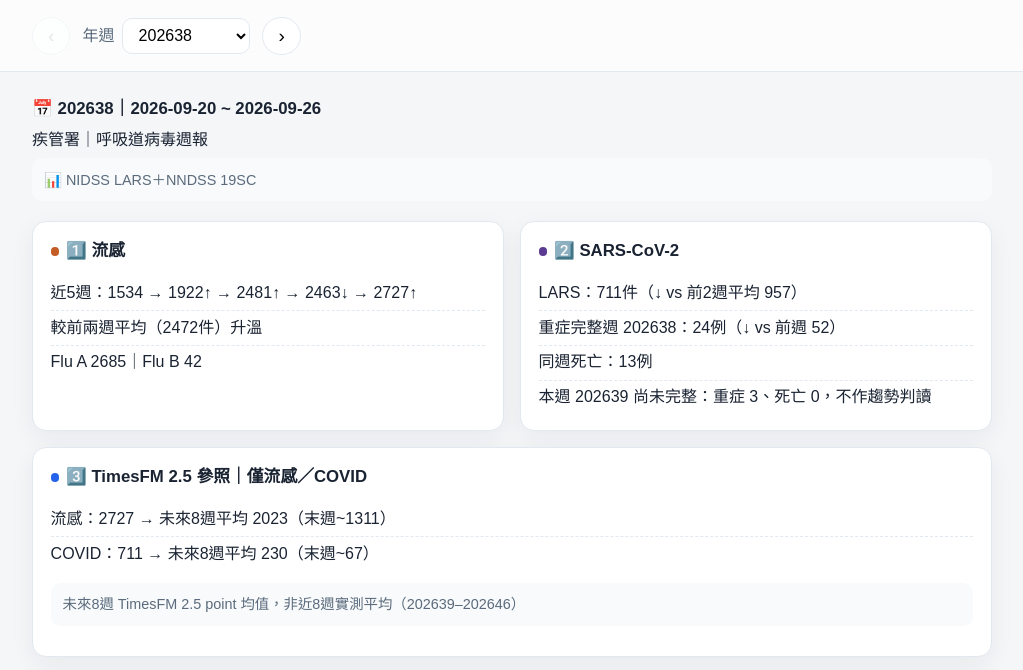
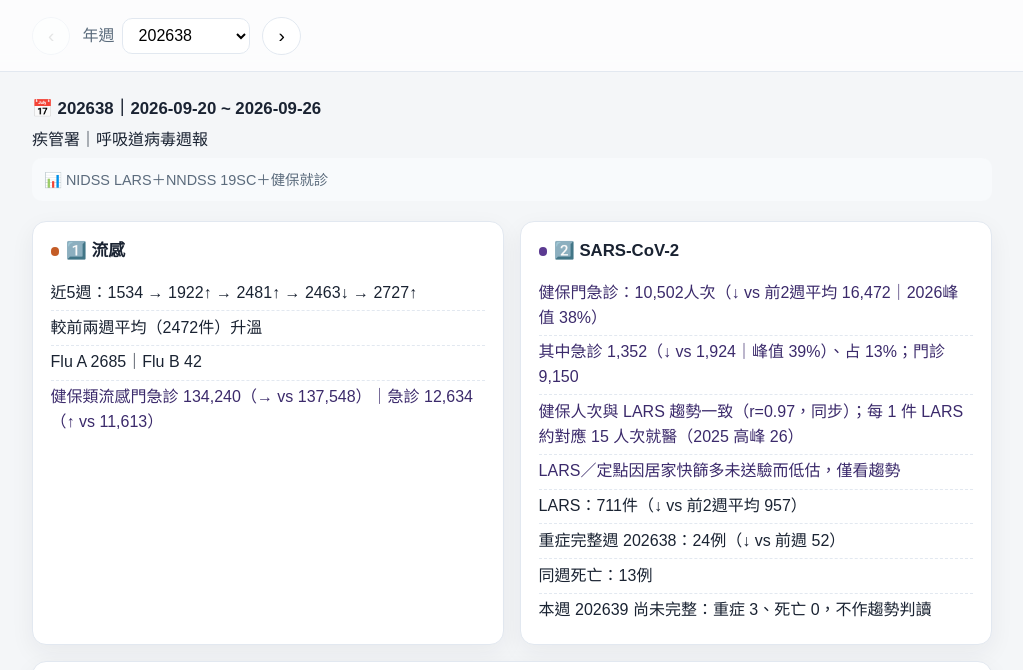
Before and after one commit to idnerdtw/nidss-weekly-viewer, a plain HTML site: page index.html in a window 1280 px wide. Shown: the part 165-835 px from the top of the page, without its empty margins (128-1151 px from the left). Drawn offline with Linux system fonts and the light colour scheme.

Commit message:
Week 202638: add NHIA 健保門急診/急診 lines + NHIA vs LARS chart; viewer shows third chart and 健保就診 link

```diff
--- a/css/style.css
+++ b/css/style.css
@@ -104,3 +104,4 @@ main { padding: 1.5rem 0 3rem; }
   white-space: pre-wrap; font-family: ui-monospace, SFMono-Regular, Menlo, monospace;
   font-size: 0.82rem; color: #334155; margin: 0.75rem 0 0;
 }
+.kv li.nhia { color: #3b2a6b; }
--- a/data/weeks/202638.json
+++ b/data/weeks/202638.json
@@ -3,7 +3,7 @@
   "date_start": "2026-09-20",
   "date_end": "2026-09-26",
   "title": "疾管署｜呼吸道病毒週報",
-  "sources": "NIDSS LARS＋NNDSS 19SC",
+  "sources": "NIDSS LARS＋NNDSS 19SC＋健保就診",
   "influenza": {
     "last5": [
       1534,
@@ -73,11 +73,201 @@
   "clinical": "流感近週持續升溫且以 A 型為主，門急診呼吸道病人宜提高流感快篩與抗病毒藥物警覺；COVID 陽性與重症同週回落，但死亡仍有 13 例，高風險族群疫苗與抗病毒及時處置仍應維持。",
   "links": {
     "lars": "https://nidss.cdc.gov.tw/misc/lars?id=uri",
+    "nhia": "https://nidss.cdc.gov.tw/Cdcwnh/Cdcwnh01?disease=1",
     "severe": "https://nidss.cdc.gov.tw/nndss/disease?id=19SC"
+  },
+  "nhia_lines": {
+    "covid": [
+      "健保門急診：10,502人次（↓ vs 前2週平均 16,472｜2026峰值 38%）",
+      "其中急診 1,352（↓ vs 1,924｜峰值 39%）、占 13%；門診 9,150",
+      "健保人次與 LARS 趨勢一致（r=0.97，同步）；每 1 件 LARS 約對應 15 人次就醫（2025 高峰 26）",
+      "LARS／定點因居家快篩多未送驗而低估，僅看趨勢"
+    ],
+    "flu": [
+      "健保類流感門急診 134,240（→ vs 137,548）｜急診 12,634（↑ vs 11,613）"
+    ]
+  },
+  "nhia": {
+    "status": "ok",
+    "latest_week": "202638",
+    "source": "https://nidss.cdc.gov.tw/Cdcwnh/Cdcwnh01?disease=1",
+    "covid": {
+      "op": {
+        "latest": 9150,
+        "prev2": [
+          16148,
+          12949
+        ],
+        "prev2_avg": 14548.5,
+        "arrow": "↓",
+        "pct_vs_prev2": -37.1,
+        "peak_year": "2026",
+        "peak_week": "202632",
+        "peak": 24186,
+        "pct_of_peak": 37.8
+      },
+      "er": {
+        "latest": 1352,
+        "prev2": [
+          2131,
+          1716
+        ],
+        "prev2_avg": 1923.5,
+        "arrow": "↓",
+        "pct_vs_prev2": -29.7,
+        "peak_year": "2026",
+        "peak_week": "202631",
+        "peak": 3485,
+        "pct_of_peak": 38.8
+      },
+      "tot": {
+        "latest": 10502,
+        "prev2": [
+          18279,
+          14665
+        ],
+        "prev2_avg": 16472.0,
+        "arrow": "↓",
+        "pct_vs_prev2": -36.2,
+        "peak_year": "2026",
+        "peak_week": "202632",
+        "peak": 27611,
+        "pct_of_peak": 38.0
+      },
+      "er_share_pct": 12.9,
+      "er_rate_pct_latest": 0.87
+    },
+    "ili": {
+      "op": {
+        "latest": 121606,
+        "prev2": [
+          124554,
+          127317
+        ],
+        "prev2_avg": 125935.5,
+        "arrow": "→",
+        "pct_vs_prev2": -3.4,
+        "peak_year": "2026",
+        "peak_week": "202637",
+        "peak": 127317,
+        "pct_of_peak": 95.5
+      },
+      "er": {
+        "latest": 12634,
+        "prev2": [
+          11505,
+          11721
+        ],
+        "prev2_avg": 11613.0,
+        "arrow": "↑",
+        "pct_vs_prev2": 8.8,
+        "peak_year": "2026",
+        "peak_week": "202638",
+        "peak": 12634,
+        "pct_of_peak": 100.0
+      },
+      "tot": {
+        "latest": 134240,
+        "prev2": [
+          136059,
+          139038
+        ],
+        "prev2_avg": 137548.5,
+        "arrow": "→",
+        "pct_vs_prev2": -2.4,
+        "peak_year": "2026",
+        "peak_week": "202637",
+        "peak": 139038,
+        "pct_of_peak": 96.5
+      },
+      "er_share_pct": 9.4,
+      "er_rate_pct_latest": 8.16
+    },
+    "vs_lars": {
+      "status": "ok",
+      "weeks": "202501–202638",
+      "n": 91,
+      "latest_week": "202638",
+      "pearson_raw": 0.9721,
+      "spearman": 0.936,
+      "pearson_log": 0.9264,
+      "lags": {
+        "0": {
+          "pearson_raw": 0.9721,
+          "pearson_log": 0.9264,
+          "spearman": 0.936,
+          "n": 91
+        },
+        "1": {
+          "pearson_raw": 0.9523,
+          "pearson_log": 0.9314,
+          "spearman": 0.944,
+          "n": 90
+        },
+        "-1": {
+          "pearson_raw": 0.9216,
+          "pearson_log": 0.9049,
+          "spearman": 0.9093,
+          "n": 90
+        },
+        "2": {
+          "pearson_raw": 0.8702,
+          "pearson_log": 0.9208,
+          "spearman": 0.9425,
+          "n": 89
+        },
+        "-2": {
+          "pearson_raw": 0.8167,
+          "pearson_log": 0.8656,
+          "spearman": 0.87,
+          "n": 89
+        }
+      },
+      "best_lag_pearson_raw": 0,
+      "best_lag_pearson_log": 1,
+      "ratio_latest": {
+        "week": "202638",
+        "nhia": 10502,
+        "lars": 711,
+        "ratio": 14.8
+      },
+      "ratio_last4": 16.5,
+      "peaks": {
+        "2025": {
+          "nhia_peak": {
+            "week": "202523",
+            "nhia": 75067,
+            "lars": 2881,
+            "ratio": 26.1
+          },
+          "lars_peak": {
+            "week": "202523",
+            "nhia": 75067,
+            "lars": 2881,
+            "ratio": 26.1
+          }
+        },
+        "2026": {
+          "nhia_peak": {
+            "week": "202632",
+            "nhia": 27611,
+            "lars": 1707,
+            "ratio": 16.2
+          },
+          "lars_peak": {
+            "week": "202632",
+            "nhia": 27611,
+            "lars": 1707,
+            "ratio": 16.2
+          }
+        }
+      }
+    }
   },
   "charts": {
     "trend": "charts/202638_trend.png",
-    "flu_covid": "charts/202638_flu_covid.png"
+    "flu_covid": "charts/202638_flu_covid.png",
+    "nhia_vs_lars": "charts/202638_nhia_vs_lars.png"
   },
-  "report_text": "🦠 疾管署｜呼吸道病毒週報\n📅 202638｜2026-09-20 ~ 2026-09-26\n📊 NIDSS LARS＋NNDSS 19SC\n\n〖1️⃣ 流感〗\n▸ 近5週：1534 → 1922↑ → 2481↑ → 2463→ → 2727↑\n▸ 較前兩週平均（2472件）升溫\n▸ Flu A 2685｜Flu B 42\n\n〖2️⃣ SARS-CoV-2〗\n▸ LARS：711件（↓ vs 前2週平均 957）\n▸ 重症完整週 202638：24例（↓ vs 前週 52）\n▸ 同週死亡：13例\n▸ 本週 202639 尚未完整：重症 3、死亡 0，不作趨勢判讀\n\n〖3️⃣ TimesFM 2.5 參照｜僅流感／COVID〗\n▸ 流感：2727 → 未來8週平均 2023（末週~1311）\n▸ COVID：711 → 未來8週平均 230（末週~67）\n\n〖4️⃣ 其他病原體〗\n▸ S. pneumoniae 100（↑ vs 91）\n▸ Adenovirus 40（↓ vs 44）\n▸ RSV 135（↓ vs 171）\n▸ Parainfluenza 1（→ vs 0）\n\n〖5️⃣ 臨床提示〗\n流感近週持續升溫且以 A 型為主，門急診呼吸道病人宜提高流感快篩與抗病毒藥物警覺；COVID 陽性與重症同週回落，但死亡仍有 13 例，高風險族群疫苗與抗病毒及時處置仍應維持。\n\n🔗 LARS：https://nidss.cdc.gov.tw/misc/lars?id=uri\n🔗 重症／死亡：https://nidss.cdc.gov.tw/nndss/disease?id=19SC\n🔗 Pages：https://idnerdtw.github.io/nidss-weekly-viewer/?week=202638"
+  "report_text": "🦠 疾管署｜呼吸道病毒週報\n📅 202638｜2026-09-20 ~ 2026-09-26\n📊 NIDSS LARS＋NNDSS 19SC＋健保就診\n\n〖1️⃣ 流感〗\n▸ 近5週：1534 → 1922↑ → 2481↑ → 2463→ → 2727↑\n▸ 較前兩週平均（2472件）升溫\n▸ Flu A 2685｜Flu B 42\n▸ 健保類流感門急診 134,240（→ vs 137,548）｜急診 12,634（↑ vs 11,613）\n\n〖2️⃣ SARS-CoV-2〗\n▸ 健保門急診：10,502人次（↓ vs 前2週平均 16,472｜2026峰值 38%）\n▸ 　其中急診 1,352（↓ vs 1,924｜峰值 39%）、占 13%；門診 9,150\n▸ 健保人次與 LARS 趨勢一致（r=0.97，同步）；每 1 件 LARS 約對應 15 人次就醫（2025 高峰 26）\n▸ LARS／定點因居家快篩多未送驗而低估，僅看趨勢\n▸ LARS：711件（↓ vs 前2週平均 957）\n▸ 重症完整週 202638：24例（↓ vs 前週 52）\n▸ 同週死亡：13例\n▸ 本週 202639 尚未完整：重症 3、死亡 0，不作趨勢判讀\n\n〖3️⃣ TimesFM 2.5 參照｜僅流感／COVID〗\n▸ 流感：2727 → 未來8週平均 2023（末週~1311）\n▸ COVID：711 → 未來8週平均 230（末週~67）\n\n〖4️⃣ 其他病原體〗\n▸ S. pneumoniae 100（↑ vs 91）\n▸ Adenovirus 40（↓ vs 44）\n▸ RSV 135（↓ vs 171）\n▸ Parainfluenza 1（→ vs 0）\n\n〖5️⃣ 臨床提示〗\n流感近週持續升溫且以 A 型為主，門急診呼吸道病人宜提高流感快篩與抗病毒藥物警覺；COVID 陽性與重症同週回落，但死亡仍有 13 例，高風險族群疫苗與抗病毒及時處置仍應維持。\n\n🔗 LARS：https://nidss.cdc.gov.tw/misc/lars?id=uri\n🔗 健保就診：https://nidss.cdc.gov.tw/Cdcwnh/Cdcwnh01?disease=1\n🔗 重症／死亡：https://nidss.cdc.gov.tw/nndss/disease?id=19SC\n🔗 Pages：https://idnerdtw.github.io/nidss-weekly-viewer/?week=202638"
 }
--- a/index.html
+++ b/index.html
@@ -9,7 +9,7 @@
 <body>
   <header class="top">
     <div class="wrap">
-      <p class="eyebrow">NIDSS LARS ＋ NNDSS 19SC</p>
+      <p class="eyebrow">NIDSS LARS ＋ NNDSS 19SC ＋ 健保就診</p>
       <h1>疾管署｜呼吸道病毒週報解讀</h1>
       <p class="sub">靜態瀏覽各週解讀與正式圖表（TimesFM 2.5「未來8週平均」為未來 8 週參照，非近 8 週實測平均）</p>
       <div class="week-bar">
--- a/js/app.js
+++ b/js/app.js
@@ -43,6 +43,13 @@ function render(week) {
   const covid = d.covid || {};
   const o = d.others || {};
   const showTfm = hasTimesfm(tfm);
+  const nl = d.nhia_lines || {};
+  const nhiaLi = (arr) => (Array.isArray(arr) ? arr : []).map((t) => `<li class="nhia">${esc(t)}</li>`).join("");
+  const nhiaChart = d.charts?.nhia_vs_lars ? `
+      <figure>
+        <img src="${esc(d.charts.nhia_vs_lars)}" alt="健保門急診 vs LARS ${esc(d.week)}" />
+        <figcaption>新冠：健保門急診就診人次 vs LARS 陽性件數（2025W01 起，雙軸）</figcaption>
+      </figure>` : "";
   const fluCovidCaption = showTfm
     ? "流感／COVID：26 週長條＋3 週 MA＋TimesFM 2.5 8 週參照（正式週報圖）"
     : "流感／COVID：26 週長條＋3 週 MA（本週尚未納入 TimesFM 2.5）";
@@ -75,11 +82,13 @@ function render(week) {
           <li>近5週：${esc(fmtLast5(flu.last5 || [], flu.arrows || []))}</li>
           <li>${esc(flu.judgement || "")}</li>
           <li>Flu A ${esc(flu.flu_a)}｜Flu B ${esc(flu.flu_b)}</li>
+          ${nhiaLi(nl.flu)}
         </ul>
       </article>
       <article class="card">
         <h2><span class="dot covid"></span>2️⃣ SARS-CoV-2</h2>
         <ul class="kv">
+          ${nhiaLi(nl.covid)}
           <li>LARS：${esc(covid.lars)}件（${esc(covid.lars_arrow)} vs 前2週平均 ${esc(covid.lars_vs_2wk_avg)}）</li>
           <li>重症完整週 ${esc(covid.severe_week)}：${esc(covid.severe)}例（${esc(covid.severe_arrow)} vs 前週 ${esc(covid.severe_prev)}）</li>
           <li>同週死亡：${esc(covid.deaths)}例</li>
@@ -114,10 +123,12 @@ function render(week) {
         <img src="${esc(d.charts?.flu_covid || "")}" alt="流感與 COVID 圖 ${esc(d.week)}" />
         <figcaption>${fluCovidCaption}</figcaption>
       </figure>
+      ${nhiaChart}
     </section>
 
     <div class="links">
       <a href="${esc(d.links?.lars || "#")}" target="_blank" rel="noopener">🔗 LARS</a>
+      ${d.links?.nhia ? `<a href="${esc(d.links.nhia)}" target="_blank" rel="noopener">🔗 健保就診</a>` : ""}
       <a href="${esc(d.links?.severe || "#")}" target="_blank" rel="noopener">🔗 重症／死亡</a>
     </div>
 
```
Also changed, not shown: charts/202638_nhia_vs_lars.png (added).
